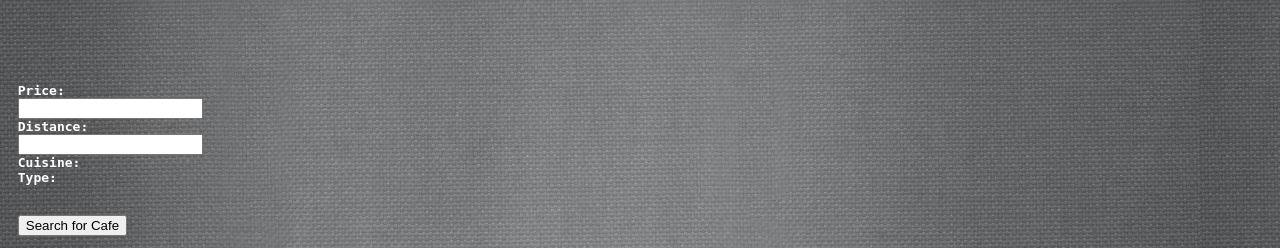
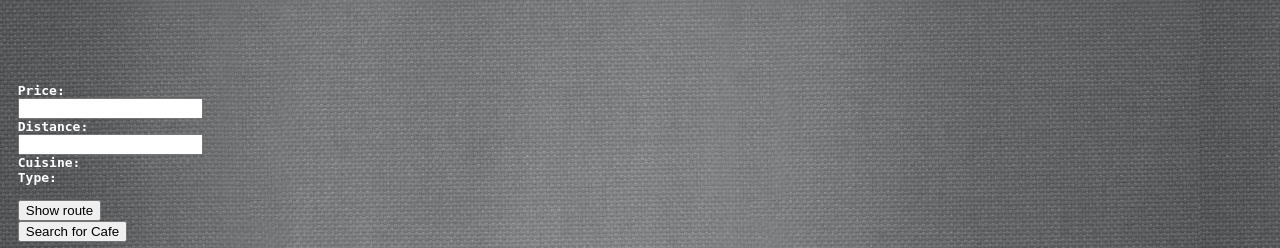
Before and after one commit to GISDevils/GisProject, a Django app: page / in a window 1280 px wide. Shown: the part 722-970 px from the top of the page. Run offline with Django 3.2, Linux system fonts and the light colour scheme; parts of the project's set-up code (start-up, migrations or seed data) failed here and were passed over; some libraries are stand-ins or nearby versions.

Commit message:
[add] Route calculation.

```diff
--- a/GIS/templates/index.html
+++ b/GIS/templates/index.html
@@ -186,12 +186,12 @@
 
            }
 
-           function calcRoute()
+           function calcRoute(lat, long)
            {
-            var selectedMode = document.getElementById('mode').value;
+            var selectedMode = "DRIVING";
             var request = {
               origin: initialLocation,
-              destination: new google.maps.LatLng(55.1765, 61.39879),
+              destination: new google.maps.LatLng(lat, long),
 
               travelMode: google.maps.TravelMode[selectedMode]
             };
@@ -216,13 +216,17 @@
 
           function addMarker(latitude, longitude, title)
           {
-            markers.push(new google.maps.Marker({
+            var marker = new google.maps.Marker({
               position: new google.maps.LatLng(latitude, longitude),
               map: map,
               draggable: false,
               title: title,
               animation: google.maps.Animation.DROP
-              }));
+              });
+            markers.push(marker);
+            google.maps.event.addListener(marker, 'click', function() {
+              calcRoute(latitude, longitude);
+            });
           }
 
           function setAllMap(map)
@@ -301,6 +305,7 @@
           google.maps.event.addDomListener(window, 'load', initialize);
 
 
+
 </script>
 </head>
 <body background="{{MEDIA_URL}}img/bg.jpg">
@@ -324,6 +329,7 @@
         </div>
     </form>
     <br/>
+    <button id="directionsRequest" onclick="calcRoute()">Show route</button>
     <!-- <b>Mode of Travel: </b>
      <select id="mode" onchange="calcRoute();">
        <option value="DRIVING">Driving</option>
```
